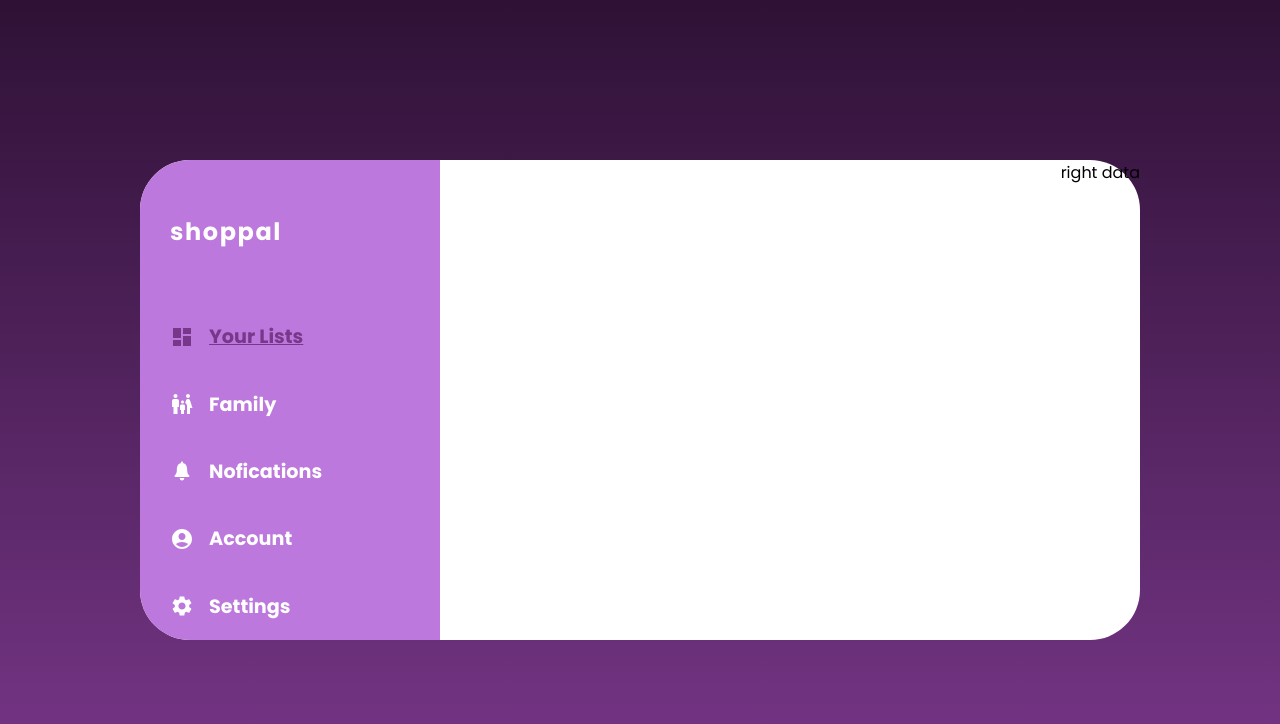
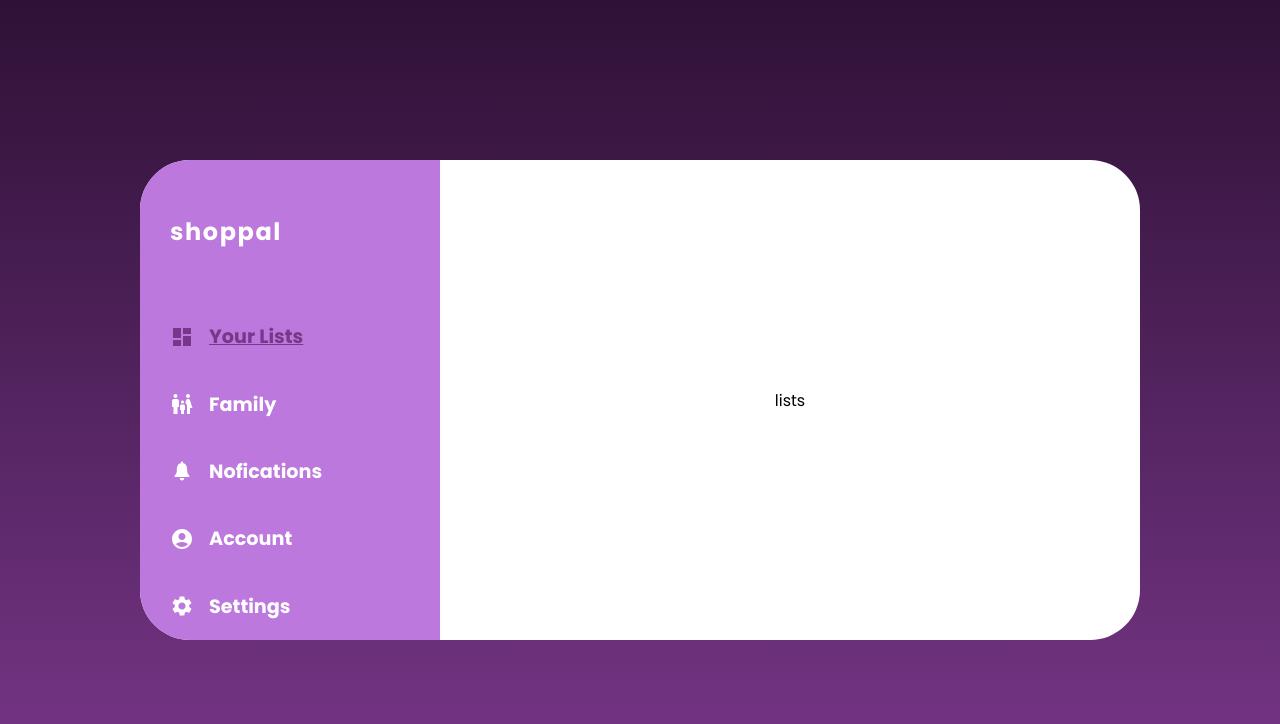
Before and after one commit to katty-ptk/shopping_list, a React (Create React App) app: page / in a window 1280 px wide. Shown: the top 724 px of the page. Built offline with nearby package versions, Linux system fonts and the light colour scheme.

Commit message:
zustand for state management:    > intalled package

```diff
--- a/package.json
+++ b/package.json
@@ -15,7 +15,8 @@
     "react-icons": "^4.12.0",
     "react-scripts": "5.0.1",
     "typescript": "^4.9.5",
-    "web-vitals": "^2.1.4"
+    "web-vitals": "^2.1.4",
+    "zustand": "^4.4.7"
   },
   "scripts": {
     "start": "react-scripts start",
--- a/src/components/home_screen/LeftMenu.tsx
+++ b/src/components/home_screen/LeftMenu.tsx
@@ -6,8 +6,11 @@ import { IoIosNotifications } from "react-icons/io";
 import Logo from '../Logo';
 import LeftMenuItem from './LeftMenuItem';
 
+import { useScreenStore } from '../../stores/screens_state.store';
+import { useAppStateStore, screens } from '../../stores/app_state.store';
 
 const LeftMenu = () => {
+    const setScreen = useAppStateStore( (state) => state.setScreen);
 
     const [ selectedIndex, setSelectedIndex ] = useState(0);
 
@@ -70,7 +73,13 @@ const LeftMenu = () => {
               {
                 top_items.map( item =>
                   <span
-                    onClick={() => setSelectedIndex(top_items.indexOf(item))}
+                    onClick={() => {
+                        setSelectedIndex(top_items.indexOf(item));
+                        setScreen({
+                            screen_index: top_items.indexOf(item),
+                            screen_name: screens[top_items.indexOf(item)].screen_name
+                        })
+                    }}
                   >
                     <LeftMenuItem
                       icon={item.icon}
@@ -86,7 +95,14 @@ const LeftMenu = () => {
               {
                 bottom_items.map( item =>
                   <span
-                    onClick={() => setSelectedIndex(top_items.length + bottom_items.indexOf(item))}
+                    onClick={() => {
+                        setSelectedIndex(top_items.length + bottom_items.indexOf(item));
+
+                        setScreen({
+                            screen_index: top_items.length + bottom_items.indexOf(item),
+                            screen_name: screens[top_items.length + bottom_items.indexOf(item)].screen_name
+                        })
+                    }}
                   >
                     <LeftMenuItem
                       icon={item.icon}
@@ -96,7 +112,6 @@ const LeftMenu = () => {
                   </span>)
               }
             </div>
-
         </div>
       )
     }
--- a/src/components/home_screen/RightData.tsx
+++ b/src/components/home_screen/RightData.tsx
@@ -1,12 +1,20 @@
 import React from 'react'
 
+import { useScreenStore } from '../../stores/screens_state.store'
+import { useAppStateStore } from '../../stores/app_state.store';
+import { Screen } from '../../utils/types/screen.type';
+
 function RightData() {
+
+  const screen = useAppStateStore( (state) => state.screen );
+  const setScreen = useAppStateStore( (state) => state.setScreen );
+
   return (
     <div
         id = "right_data"
     >
 
-        right data
+    { screen.screen_name }
 
     </div>
   )
--- /dev/null
+++ b/src/stores/app_state.store.ts
@@ -0,0 +1,44 @@
+import { create } from 'zustand';
+import { Screen } from '../utils/types/screen.type';
+
+interface AppState {
+    screen: Screen,
+    setScreen: (new_screen: Screen) => void
+}
+
+export const screens : Screen[] = [
+    {
+        screen_index: 0,
+        screen_name: "LISTS",
+    },
+
+    {
+        screen_index: 1,
+        screen_name: "FAMILY",
+    },
+
+    {
+        screen_index: 2,
+        screen_name: "NOTIFICATIONS",
+    },
+
+    {
+        screen_index: 3,
+        screen_name: "ACCOUNT"
+    },
+
+    {
+        screen_index: 4,
+        screen_name: "SETTINGS"
+    }
+]
+
+export const useAppStateStore = create<AppState>()( (set) => ({
+    screen: {
+        screen_index: 0,
+        screen_name: "lists"
+    },
+    setScreen: (new_screen) => set({
+        screen: new_screen
+    })
+}))
--- a/src/styles/home_screen/_home_screen.scss
+++ b/src/styles/home_screen/_home_screen.scss
@@ -73,5 +73,12 @@
                 }
             }
         }
+
+        #right_data {
+            width: 70%;
+            display: flex;
+            justify-content: center;
+            align-items: center;
+        }
     }
 }
--- a/src/styles/style.css
+++ b/src/styles/style.css
@@ -56,6 +56,12 @@
   color: #79378A;
   text-decoration: underline;
 }
+#home_screen #center_component #right_data {
+  width: 70%;
+  display: flex;
+  justify-content: center;
+  align-items: center;
+}
 
 body {
   overflow: hidden;
--- /dev/null
+++ b/src/utils/types/screen.type.ts
@@ -0,0 +1,4 @@
+export type Screen = {
+    screen_index: number,
+    screen_name: string,
+}
```
Also changed, not shown: src/stores/screens_state.store.ts (added, +21 -0 lines), 2 other files (tests, documents, lock files or other folders).
